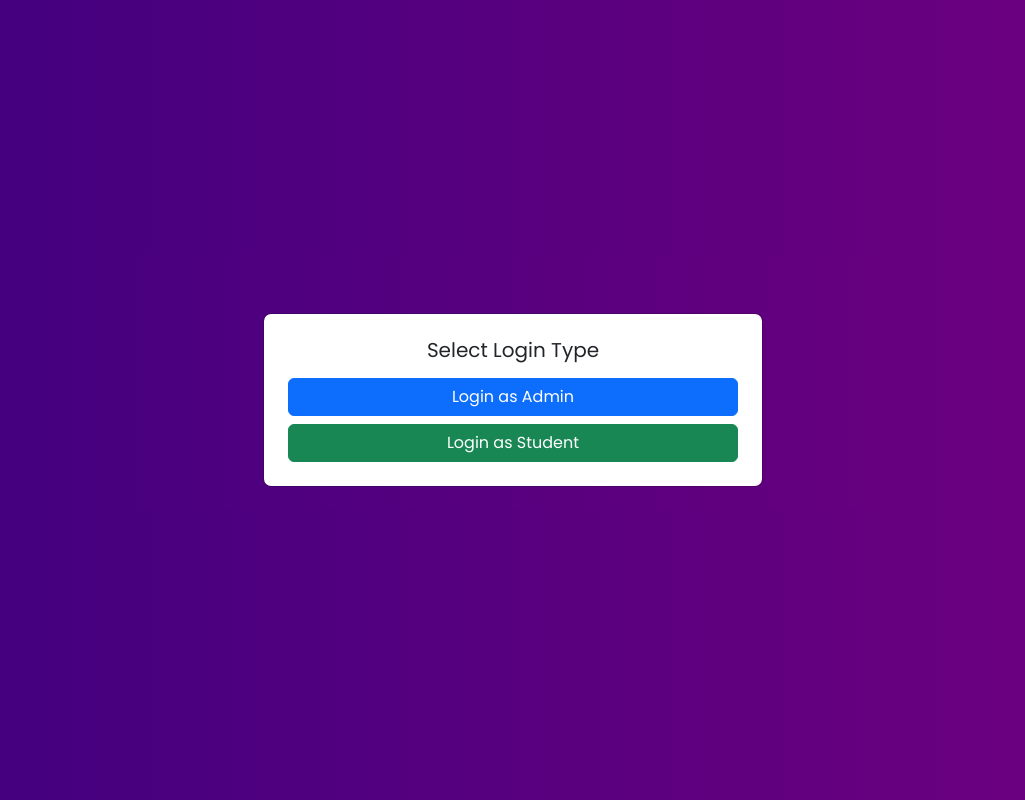
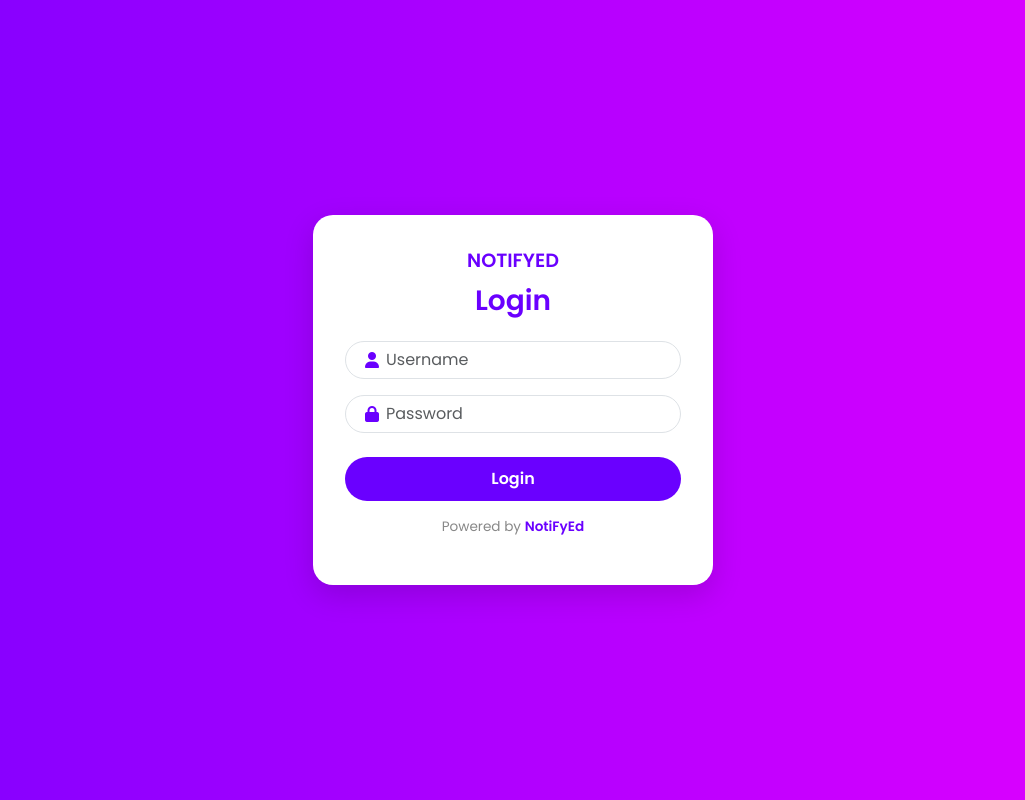
Before and after one commit to Parth18022006/NotiFyEd, a PHP site: page /pages/User/login.php in a window 1280 px wide. Shown: the whole page, without its empty margins (127-1152 px from the left). Run offline with PHP 8.4, Linux system fonts and the light colour scheme.

Commit message:
page updated

```diff
--- a/pages/User/login.php
+++ b/pages/User/login.php
@@ -93,22 +93,10 @@
 </head>
 
 <body>
-<div class="modal fade show" id="roleModal" tabindex="-1" style="display:block;background:rgba(0,0,0,0.5);">
-<div class="modal-dialog modal-dialog-centered">
-  <div class="modal-content p-4 text-center">
-    <h5 class="mb-3">Select Login Type</h5>
-    <button class="btn btn-primary w-100 mb-2" onclick="setRole('admin')">Login as Admin</button>
-    <button class="btn btn-success w-100" onclick="setRole('student')">Login as Student</button>
-  </div>
-</div>
-</div>
 
-  <form class="login-form" method="Post" id="loginForm" style="display:none;">
+  <form class="login-form" method="Post" id="loginForm">
     <div class="site-name">NotiFyEd</div>
     <h3 class="text-center mb-4">Login</h3>
-
-
-    <input type="hidden" name="user_type" id="user_type">
 
     <div class="mb-3 input-with-icon">
       <input type="text" class="form-control" id="Username" name="Username" placeholder="Username" />
@@ -134,29 +122,14 @@
 
   <script src="https://cdn.jsdelivr.net/npm/bootstrap@5.3.0/dist/js/bootstrap.bundle.min.js"></script>
   <script>
-
-
-function setRole(role) {
-  document.getElementById('user_type').value = role;
-  document.getElementById('loginForm').style.display = 'block';
-  const modal = document.getElementById('roleModal');
-  modal.style.display = 'none';
-  modal.classList.remove('show');
-}
     function login() {
 
       let Username = document.getElementById('Username').value;
       let Password = document.getElementById('Password').value;
-      let UserType = document.getElementById('user_type').value;
 
       document.getElementById('emsg1').innerHTML = "";
       document.getElementById('emsg').innerHTML = "";
       document.getElementById('emsg2').innerHTML = "";
-
-      if (!UserType) {
-    document.getElementById('emsg').innerHTML = "Please select login type first.";
-    return;
-  }
 
       let vname = /^[A-Za-z]+(?: [A-Za-z]+)+$/;
       let vpass = /^[A-z0-9]{6,18}$/;
@@ -167,8 +140,7 @@ function setRole(role) {
 
             let data = {
               Username: $('#Username').val(),
-              Password: $('#Password').val(),
-              user_type: $('#user_type').val()
+              Password: $('#Password').val()
             }
 
             $.ajax({
```
